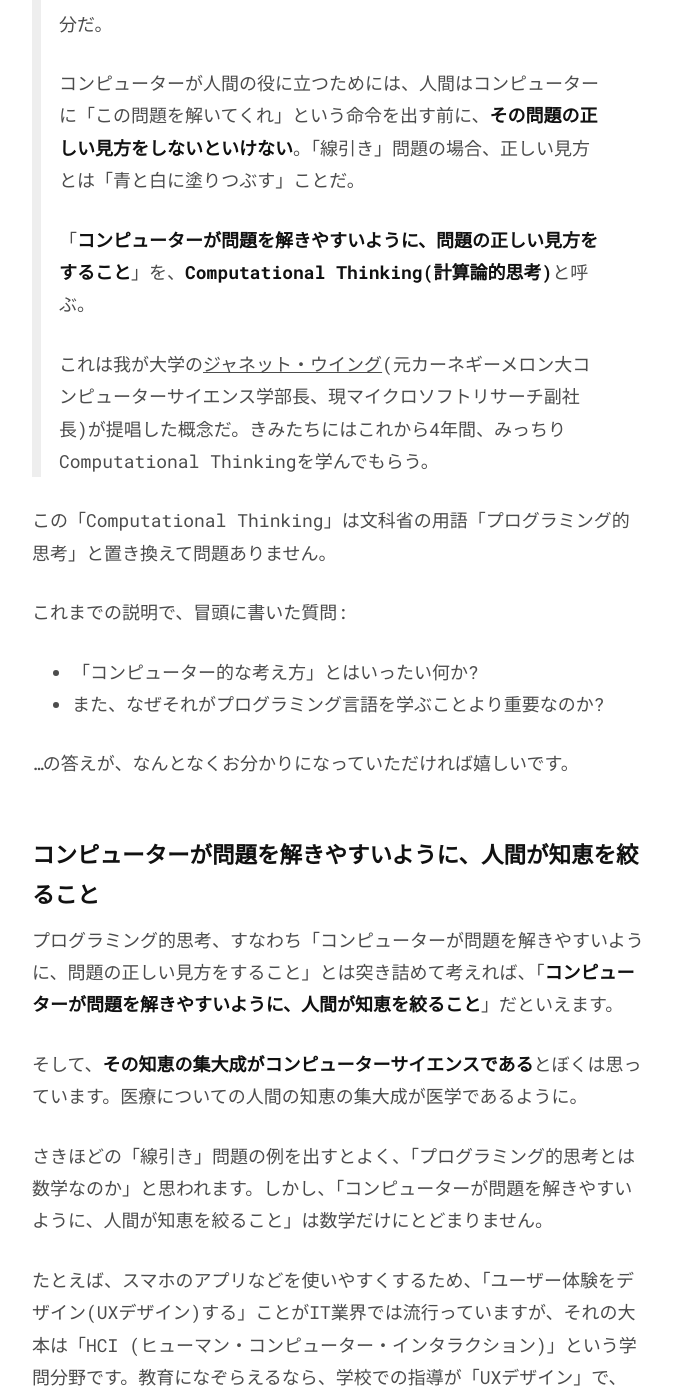
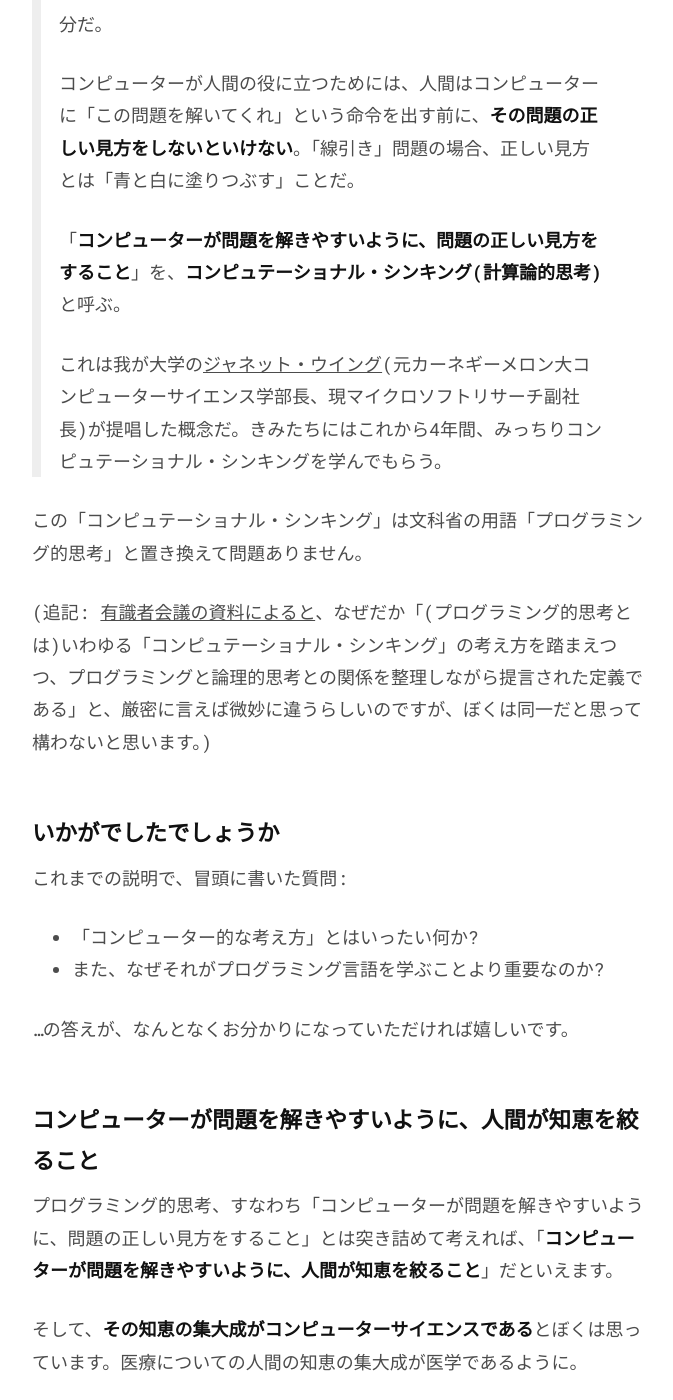
Before and after one commit to chibicode/senseicode, a Jekyll site: the page built from _posts/2016-06-30-cs-vs-programming.md, in a window 1280 px wide and 1400 px high, scrolled down 9765 px. Shown: the whole window, without its empty margins (302-975 px from the left). Built offline with Jekyll 4.4.1, drawn with Linux system fonts in a browser that asks for light colours; comment, search, counter and statistics services are not loaded.

Commit message:
:pencil:

```diff
--- a/_posts/2016-06-30-cs-vs-programming.md
+++ b/_posts/2016-06-30-cs-vs-programming.md
@@ -158,11 +158,15 @@ tweet_id: 750120073335943170
 >
 > コンピューターが人間の役に立つためには、人間はコンピューターに「この問題を解いてくれ」という命令を出す前に、**その問題の正しい見方をしないといけない**。「線引き」問題の場合、正しい見方とは「青と白に塗りつぶす」ことだ。
 >
-> 「**コンピューターが問題を解きやすいように、問題の正しい見方をすること**」を、**Computational Thinking(計算論的思考)**と呼ぶ。
+> 「**コンピューターが問題を解きやすいように、問題の正しい見方をすること**」を、**コンピュテーショナル・シンキング(計算論的思考)**と呼ぶ。
 >
-> これは我が大学の[ジャネット・ウイング](https://www.cs.cmu.edu/afs/cs/usr/wing/www/ct-japanese.pdf)(元カーネギーメロン大コンピューターサイエンス学部長、現マイクロソフトリサーチ副社長)が提唱した概念だ。きみたちにはこれから4年間、みっちりComputational Thinkingを学んでもらう。
+> これは我が大学の[ジャネット・ウイング](https://www.cs.cmu.edu/afs/cs/usr/wing/www/ct-japanese.pdf)(元カーネギーメロン大コンピューターサイエンス学部長、現マイクロソフトリサーチ副社長)が提唱した概念だ。きみたちにはこれから4年間、みっちりコンピュテーショナル・シンキングを学んでもらう。
 
-この「Computational Thinking」は文科省の用語「プログラミング的思考」と置き換えて問題ありません。
+この「コンピュテーショナル・シンキング」は文科省の用語「プログラミング的思考」と置き換えて問題ありません。
+
+(追記: [有識者会議の資料によると](http://www.mext.go.jp/b_menu/shingi/chousa/shotou/122/attach/1372525.htm)、なぜだか「(プログラミング的思考とは)いわゆる「コンピュテーショナル・シンキング」の考え方を踏まえつつ、プログラミングと論理的思考との関係を整理しながら提言された定義である」と、厳密に言えば微妙に違うらしいのですが、ぼくは同一だと思って構わないと思います。)
+
+## いかがでしたでしょうか
 
 これまでの説明で、冒頭に書いた質問:
 
```
